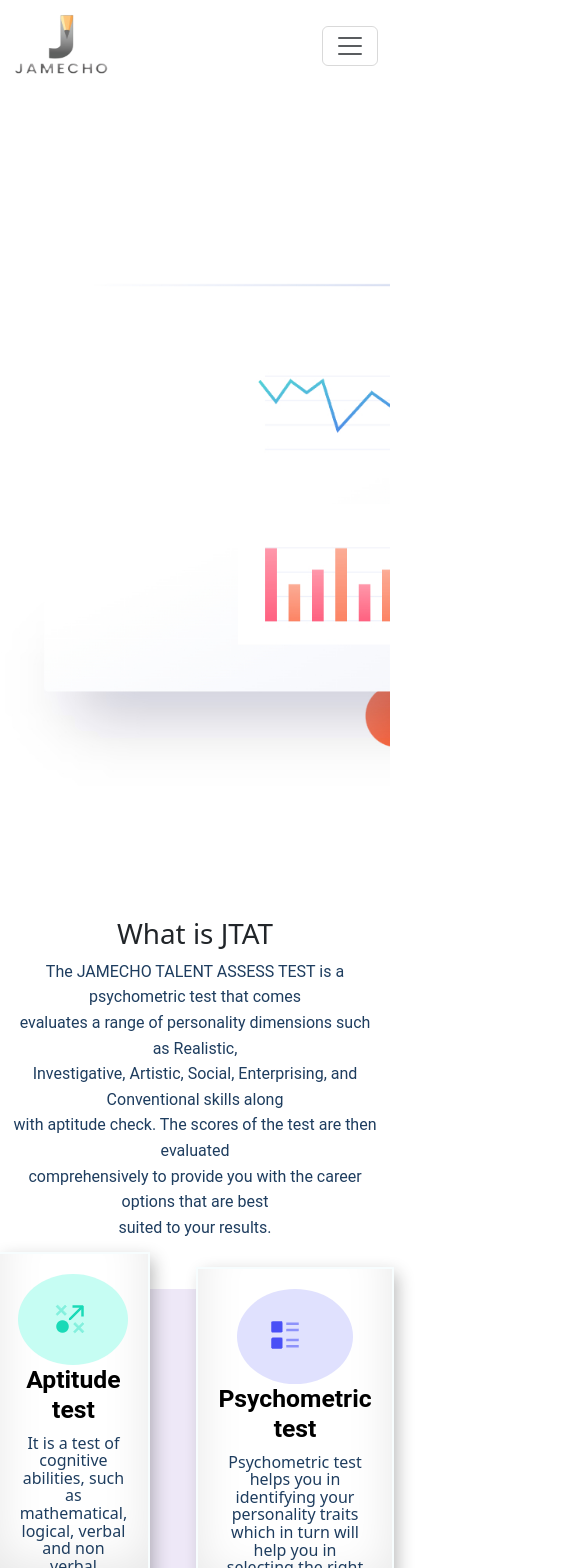
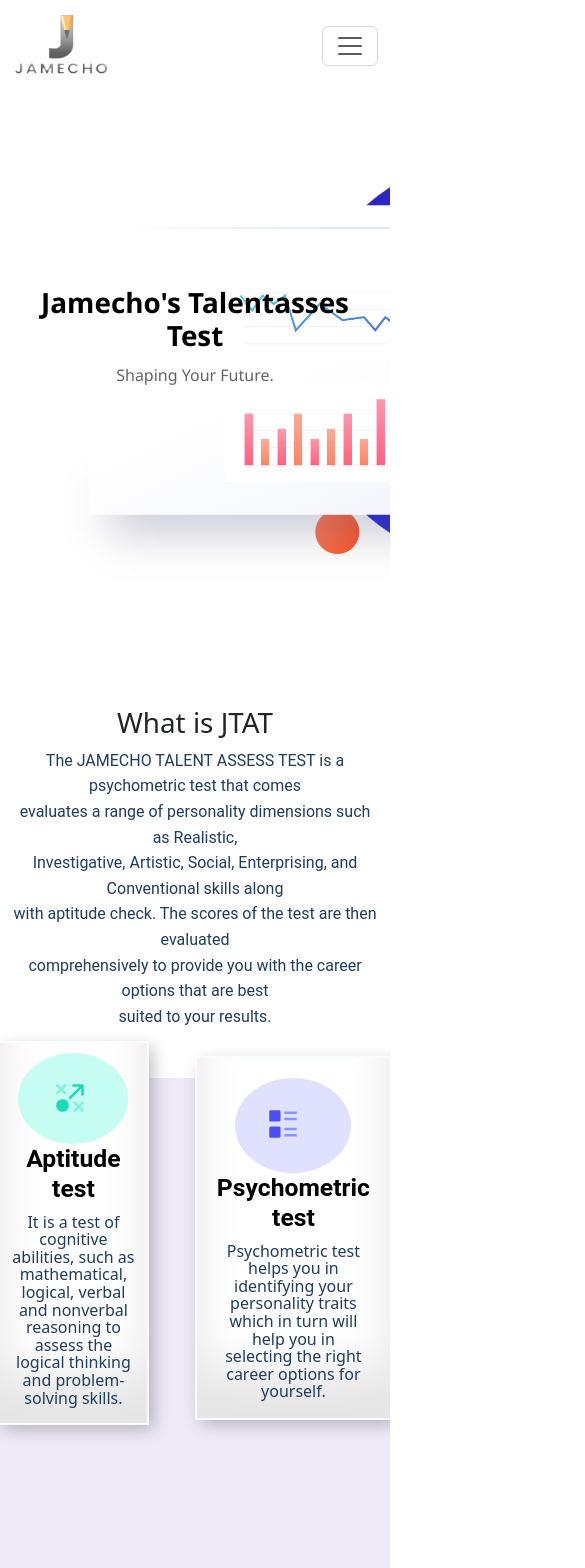
Before and after one commit to jamechoedu2fly/testing-software, a React (Create React App) app in the folder client/: page / in a window 390 px wide. Shown: the top 1568 px of the page, 585 px wide, since content can reach past the window. Built offline with nearby package versions, Linux system fonts and the light colour scheme.

Commit message:
added responsiveness to the frontend pages

```diff
--- a/client/src/components/Layout/Sidebar.js
+++ b/client/src/components/Layout/Sidebar.js
@@ -1,44 +1,44 @@
 import React from 'react';
-import '../../styles/Sidebar.css'; // Import the CSS file for styling
-import testlogo from '../../styles/testlogo.png'; // Import your sidebar image
+import '../../styles/Sidebar.css';
+import testlogo from '../../styles/testlogo.png';
 import Layout from './Layout';
 import { useAuth } from "../../context/auth";
 import jamechologo from "../../styles/jamecho-logo.jpeg"
 import { useNavigate } from 'react-router-dom';
+
 const Sidebar = () => {
   const [auth] = useAuth();
   const navigate = useNavigate();
-  const goHome = ()=>{
+  const goHome = () => {
     navigate('/')
   }
-  const goTest = ()=>{
+  const goTest = () => {
     navigate('/test')
   }
-  const goProfile = ()=>{
+  const goProfile = () => {
     navigate('/dashboard/user')
   }
-  const gotoTest =()=>{
+  const gotoTest = () => {
     navigate('/test')
   }
+
   return (
     <Layout>
       <div className="container land-cont">
         <div className="sidebar side-land">
-          {/* Gray sidebar */}
           <div className="sidebar-content">
-            <img src={jamechologo} className='land-logo'/>
+            <img src={jamechologo} className='land-logo' alt="Logo" />
             <div className="sidebar-buttons">
               <button onClick={goHome}>Home</button>
               <button onClick={goTest}>Test</button>
               <button onClick={goProfile}>Profile</button>
             </div>
-            <p className='land-p'>Hi, {auth?.user?.name} </p>
+            <p className='land-p'>Hi, {auth?.user?.name}</p>
           </div>
         </div>
         <div className="content content-land">
           <div className="card-container">
             <div className="card square-card">
-              {/* Square card */}
               <h2>PROFILE</h2>
               <h3>Welcome {auth?.user?.name}</h3>
               <h6>CREDENTIALS</h6>
@@ -46,7 +46,6 @@
               <h6>Email: {auth?.user?.email}</h6>
             </div>
             <div className="card vertical-card">
-              {/* Vertical card */}
               <h4>Jamecho's talentasses test</h4>
               <p>
                 The JAMECHO TALENT ASSESS TEST is a psychometric test that evaluates a range of personality dimensions such as Realistic, Investigative, Artistic, Social, Enterprising, and Conventional skills along with aptitude check. The scores of the test are then evaluated comprehensively to provide you with the career options that are best suited to your results.
--- a/client/src/pages/Aptitude.js
+++ b/client/src/pages/Aptitude.js
@@ -5,7 +5,7 @@
 import toast from "react-hot-toast";
 import { useNavigate } from "react-router-dom";
 import { useAuth } from "../context/auth";
-import "../styles/psychoStyles.css"
+import "../styles/psychoStyles.css";
 
 const Aptitude = () => {
   const [questionsLoaded, setQuestionsLoaded] = useState(false);
@@ -141,7 +141,7 @@
     navigate('/test');
   };
 
- const formatTime = (time) => {
+  const formatTime = (time) => {
     const minutes = Math.floor(time / 60);
     const seconds = time % 60;
     return `${minutes.toString().padStart(2, '0')}:${seconds.toString().padStart(2, '0')}`;
@@ -150,7 +150,7 @@
   return (
     <Layout>
       <div className="apti-page">
-      <div className="container p-4">
+        <div className="container p-4">
           <div className="card-header">
             <h1 className="text-center">Aptitude Test</h1>
           </div>
@@ -165,7 +165,7 @@
                         <img
                           src={`http://localhost:8080/${q.question.image}`}
                           alt={`Question ${i + 1}`}
-                          style={{ width: "1000px", height: "200px" }}
+                          className="question-image"
                         />
                       ) : (
                         <h6>
@@ -207,7 +207,7 @@
             <div className="card-body">Loading questions...</div>
           )}
         </div>
-        </div>
+      </div>
     </Layout>
   );
 };
--- a/client/src/pages/HomePage.js
+++ b/client/src/pages/HomePage.js
@@ -4,7 +4,8 @@
 import { useNavigate } from 'react-router-dom';
 import '../styles/TestPageStyle.css';
 import apti from "../styles/apti.png";
-import psycho from "../styles/psycho.png"
+import psycho from "../styles/psycho.png";
+
 const HomePage = () => {
   const navigate = useNavigate();
 
@@ -35,13 +36,12 @@
             <div className="section-card-apti">
               <img src={apti} alt="Aptitude test" className='circle-img' />
               <h2>Aptitude test</h2>
-              <p>It is a test of cognitive abilities, such as mathematical, logical, verbal and non verbal reasoning to assess the logical thinking and problem-solving skills.</p>
+              <p>It is a test of cognitive abilities, such as mathematical, logical, verbal and nonverbal reasoning to assess the logical thinking and problem-solving skills.</p>
             </div>
 
             {/* Psychometric Test Section */}
             <div className="section-card-psycho">
-
-            <img src={psycho} alt="Aptitude test" className='circle-img'/>
+              <img src={psycho} alt="Aptitude test" className='circle-img' />
               <h2>Psychometric test</h2>
               <p>Psychometric test helps you in identifying your personality traits which in turn will help you in selecting the right career options for yourself.</p>
             </div>
--- a/client/src/styles/HomeStyle.css
+++ b/client/src/styles/HomeStyle.css
@@ -1,9 +1,9 @@
-.background-image{
+.background-image {
   background-image: url('./home-imgg.jpg');
   background-size: cover;
   background-position: center;
   background-repeat: no-repeat;
-  width: 100vw;
+  width: 100%;
   height: 85vh;
   display: flex;
   flex-direction: column;
@@ -20,13 +20,32 @@
 .home-header {
   margin-bottom: 10px; /* Add margin-bottom for spacing between lines */
   margin-right: 600px;
-  font-family:'Segoe UI', Tahoma, Geneva, Verdana, sans-serif;
-  font-weight:650;
+  font-family: 'Segoe UI', Tahoma, Geneva, Verdana, sans-serif;
+  font-weight: 650;
   display: flex;
 }
 
-.home-para{
+.home-para {
   margin-right: 600px;
-  font-family:'Segoe UI', Tahoma, Geneva, Verdana, sans-serif;
+  font-family: 'Segoe UI', Tahoma, Geneva, Verdana, sans-serif;
   color: rgb(101, 99, 99);
 }
+
+@media (max-width: 768px) {
+  .background-image {
+    height: 60vh;
+  }
+
+  .content-container {
+    padding-right: 0;
+    text-align: center;
+  }
+
+  .home-header {
+    margin-right: 0;
+  }
+
+  .home-para {
+    margin-right: 0;
+  }
+}
--- a/client/src/styles/LoginPage.css
+++ b/client/src/styles/LoginPage.css
@@ -4,6 +4,7 @@
   align-items: center;
   margin-top: 50px;
   margin-bottom: 50px;
+  gap: 190px;
 }
 
 .register-image {
--- a/client/src/styles/Sidebar.css
+++ b/client/src/styles/Sidebar.css
@@ -1,3 +1,4 @@
+/* Styles for larger screens */
 .land-cont {
   display: flex;
 }
@@ -51,25 +52,25 @@
 }
 
 .square-card {
-  /* Additional styles for the square card if needed */
   width: 500px;
   height: 400px;
   background-color: #ffffff;
   border: 1px solid #dddddd;
   border-radius: 5px;
   margin-top: -80px;
+  text-align: left;
+  padding: 20px;
 }
-.square-card h2{
-  text-align: center;
-}
-.square-card h3{
-  text-align: center;
+
+
+.square-card h3 {
   margin-top: 10px;
 }
-.square-card h6{
-  text-align: center;
+
+.square-card h6 {
   margin-top: 20px;
 }
+
 .vertical-card {
   width: 250px;
   height: 70vh;
@@ -78,31 +79,35 @@
   border-radius: 10px;
   padding: 30px;
   box-shadow:
-  inset 0 -3em 3em rgba(140, 139, 139, 0.1),
-  0 0 0 2px #888f8f,
-  0.3em 0.3em 1em rgba(60, 57, 57, 0.3);
+    inset 0 -3em 3em rgba(140, 139, 139, 0.1),
+    0 0 0 2px #888f8f,
+    0.3em 0.3em 1em rgba(60, 57, 57, 0.3);
   margin-top: -100px;
   margin-right: -100px;
-  /* Additional styles for the vertical card if needed */
 }
-.vertical-card p{
-  text-align:center;
+
+.vertical-card p {
+  text-align: center;
   line-height: 1.2;
   margin-top: 30px;
-  font-family:'Roboto';
+  font-family: 'Roboto';
 }
-.vertical-card h4{
+
+.vertical-card h4 {
   text-align: center;
 }
+
 .land-logo {
   border-radius: 50%;
   width: 100px;
   margin-top: -150px;
 }
-.land-p{
+
+.land-p {
   color: white;
 }
-.land-test-btn{
+
+.land-test-btn {
   background-color: #103755;
   width: 70%;
   margin-left: 30px;
@@ -110,3 +115,38 @@
   border-radius: 5px;
   color: white;
 }
+
+/* Styles for smaller screens */
+@media (max-width: 768px) {
+  .land-cont {
+    flex-direction: column;
+  }
+
+  .side-land {
+    width: 100%;
+    margin-left: 0;
+    margin-bottom: 20px;
+  }
+
+  .content-land {
+    padding: 10px;
+  }
+
+  .card-container {
+    flex-direction: column;
+    gap: 20px;
+  }
+
+  .square-card {
+    width: 100%;
+    height: auto;
+    margin-top: 0;
+  }
+
+  .vertical-card {
+    width: 100%;
+    margin-top: 0;
+    margin-right: 0;
+    padding: 20px;
+  }
+}
--- a/client/src/styles/TestPageStyle.css
+++ b/client/src/styles/TestPageStyle.css
@@ -93,11 +93,11 @@
 
 .section-card-apti {
   background: white;
-  padding: 20px;
+  padding: 10px;
   box-shadow: 0 2px 4px rgba(0, 0, 0, 0.1);
   transition: background-color 0.3s ease-in-out;
   width: 320px;
-  height: 360px;
+  height: 380px;
   box-shadow:
   inset 0 -3em 3em rgba(3, 3, 3, 0.1),
   0 0 0 2px #f7fdfe,
--- a/client/src/styles/UserProfile.css
+++ b/client/src/styles/UserProfile.css
@@ -81,3 +81,10 @@
   0 0 0 2px #bed4d5,
   0.3em 0.3em 1em rgba(190, 190, 190, 0.3);
   }
+
+  @media (max-width: 768px) {
+    .card-user {
+      margin-left: 10px;
+      width: 80%;
+    }
+  }
--- a/client/src/styles/psychoStyles.css
+++ b/client/src/styles/psychoStyles.css
@@ -1,21 +1,31 @@
-
-.timer{
+.timer {
   font-weight: bold;
-    font-size:x-large;
+  font-size: x-large;
   margin-bottom: 25px;
 }
-.apti-page{
-    background-color: #D6E2E6;
+
+.apti-page {
+  background-color: #d6e2e6;
   min-height: 670vh;
   background-size: cover;
 }
-.pre-page{
-    background-color: #D6E2E6;
+
+.pre-page {
+  background-color: #d6e2e6;
   min-height: 285vh;
   background-size: cover;
 }
-.psycho-page{
-    background-color: #D6E2E6;
+
+.psycho-page {
+  background-color: #d6e2e6;
   min-height: 1300vh;
   background-size: cover;
 }
+
+/* Media query for smaller screen sizes */
+@media (max-width: 767px) {
+  .question-image {
+    width: 100%; /* Image takes the full width of the question card */
+    height: auto; /* Maintain aspect ratio */
+  }
+}
```
Lines whose indentation alone changed are shown as unchanged.
